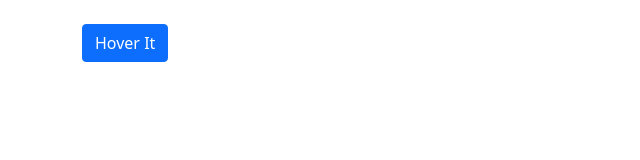
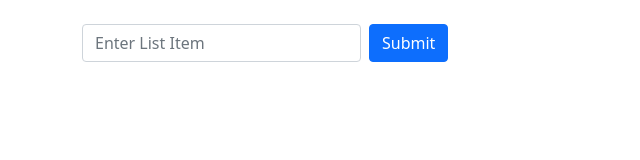
Before and after one commit to alikhan40310/local-storage-todolist, a plain HTML site: page index.html in a window 1280 px wide. Shown: the whole page, without its empty margins (0-640 px from the left). Drawn offline with Linux system fonts and the light colour scheme.

Commit message:
first changes

```diff
--- a/index.html
+++ b/index.html
@@ -3,7 +3,7 @@
 <head>
 	<meta charset="utf-8">
 	<meta name="viewport" content="width=device-width, initial-scale=1">
-	<title>JS Event Function</title>
+	<title>local storage toDoList</title>
 	<!-- CSS File attachment -->
 	<link rel="stylesheet" type="text/css" href="css/style.css">
 	<link rel="stylesheet" type="text/css" href="css/bootstrap.min.css">
@@ -16,15 +16,14 @@
 
 </head>
 <body>
-	<div class="container">
-		<!-- function is a set of statement used to performed a task
-			we can declare function with the keywoard of function
-			arguments are written in parenthesis brackets
-			we can write 244 arguments in funcitons
-			the importance of return statement used to stop the program
-			Js events, HTML events are "things" that happen to HTML elements.
-			some events are onclick, onmouseout, onmouseover,onkeydown etc-->
-		<button class="btn btn-primary mt-4" onmouseout="originalcolor()" onmouseover="blackcolor()">Hover It</button>
+	<div class="container mt-4">
+		<form action="" class="d-flex gap-2">
+			<input type="text" placeholder="Enter List Item" id="inputtext" class="w-25 form-control">
+			<button onclick="submitFunc()" class="btn btn-primary" type="button">Submit</button>
+		</form>
+		<ul id="itemList">
+
+		</ul>
 	</div>
 
 	<!-- jquery attachment -->
--- a/js/custom.js
+++ b/js/custom.js
@@ -1,23 +1,6 @@
-function blackcolor(){
-    document.body.style.backgroundColor= "black";
-    document.body.style.transition = "0.8s ease";
-    document.body.style.padding = "0";
+function submitFunc(){
+    let valueList = document.createElement("li");
+    let inValue = document.getElementById("inputtext").value;
+    valueList.innerHTML = inValue;
+    document.getElementById("itemList").appendChild(valueList);
 }
-function originalcolor(){
-
-    document.body.style.backgroundColor= "white";
-    document.body.style.transition = "0.8s ease";
-    document.body.style.padding = "10px";
-
-}
-function addValue(num1,num2){
-    var x = num1 + num2;
-    return x
-
-
-
-}
-
-const total = addValue(5,8)
-const total3 = addValue(55,33)
-console.log(total, total3)
```
